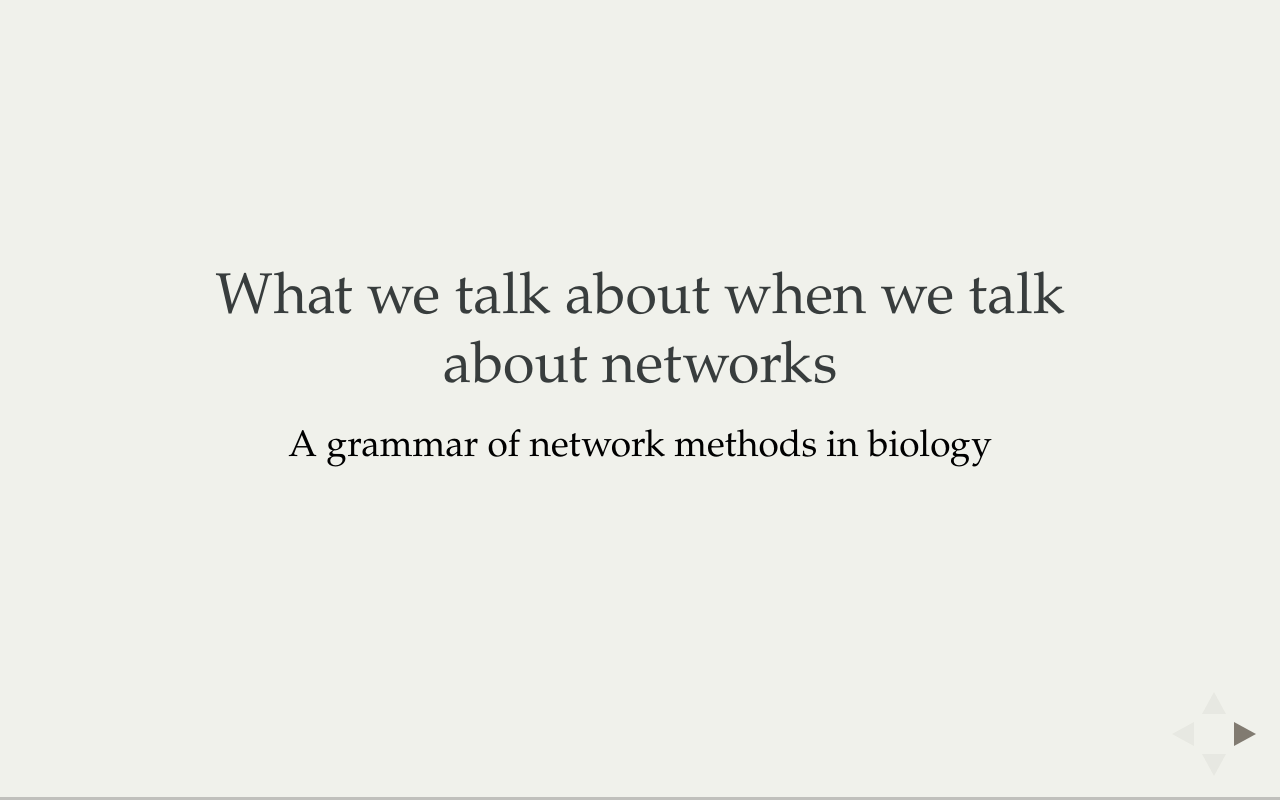
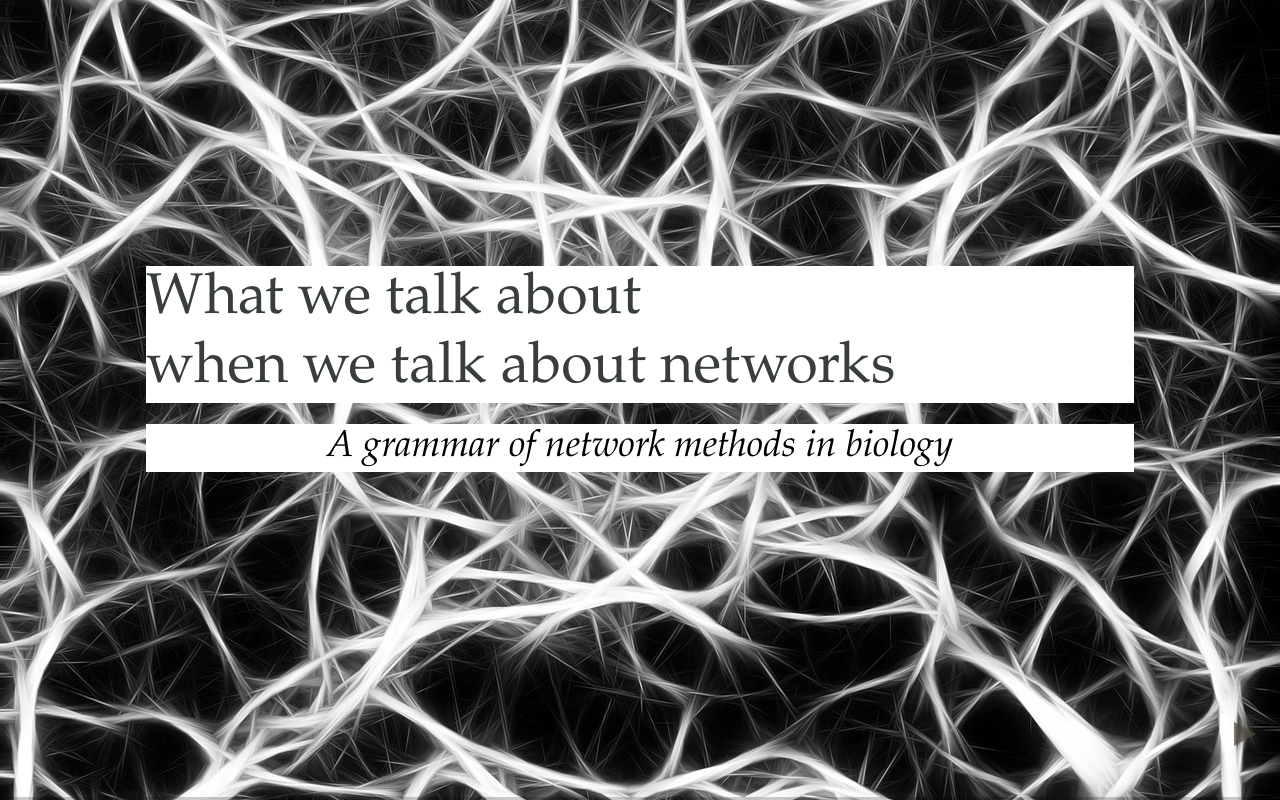
Before and after one commit to danielghurley/grammarofnetworks, a plain HTML site: page index.html in a window 1280 px wide. Drawn offline with Linux system fonts and the light colour scheme.

Commit message:
Added background

```diff
--- a/index.html
+++ b/index.html
@@ -19,16 +19,16 @@
 
 			<!-- ALL SLIDES GO HERE -->
 			<!-- Each section element contains an individual slide -->
-			<section>
-				<h3>What we talk about when we talk about networks</h3>
-				<p>A grammar of network methods in biology</p>
+			<section data-background="images/network-440736_1280.jpg">
+				<h3 style="text-align: left; background-color: white">What we talk about <br><tab>when we talk about networks</h3>
+				<p style="text-align: center; background-color: white"><i> A grammar of network methods in biology</i></p>
+
 			</section>
 
 			<section data-markdown>
 				<script type="text/template">
 					### Topics
 
-					- Preamble
 					- Introduction: the gap
 					- Solution and sentence examples
 					- Detailed explanation
```
Also changed, not shown: images/network-440736_1280.jpg (added).
